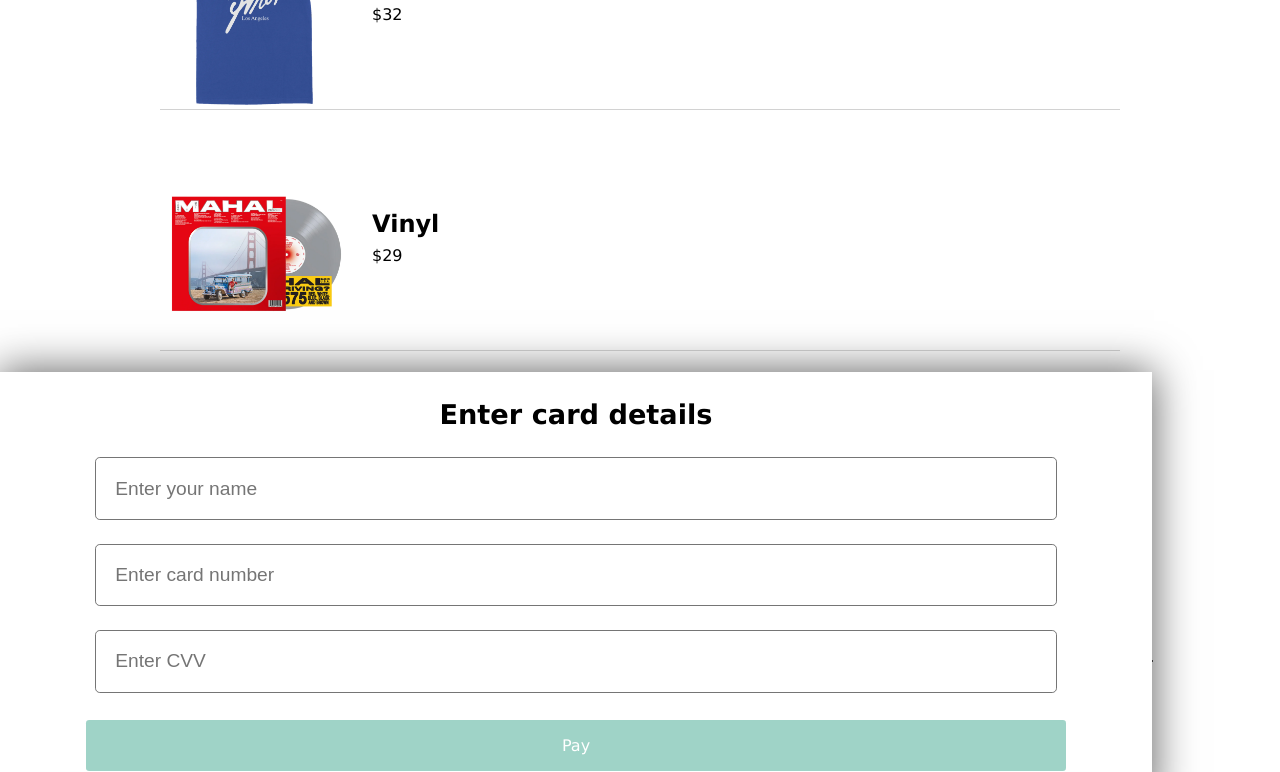
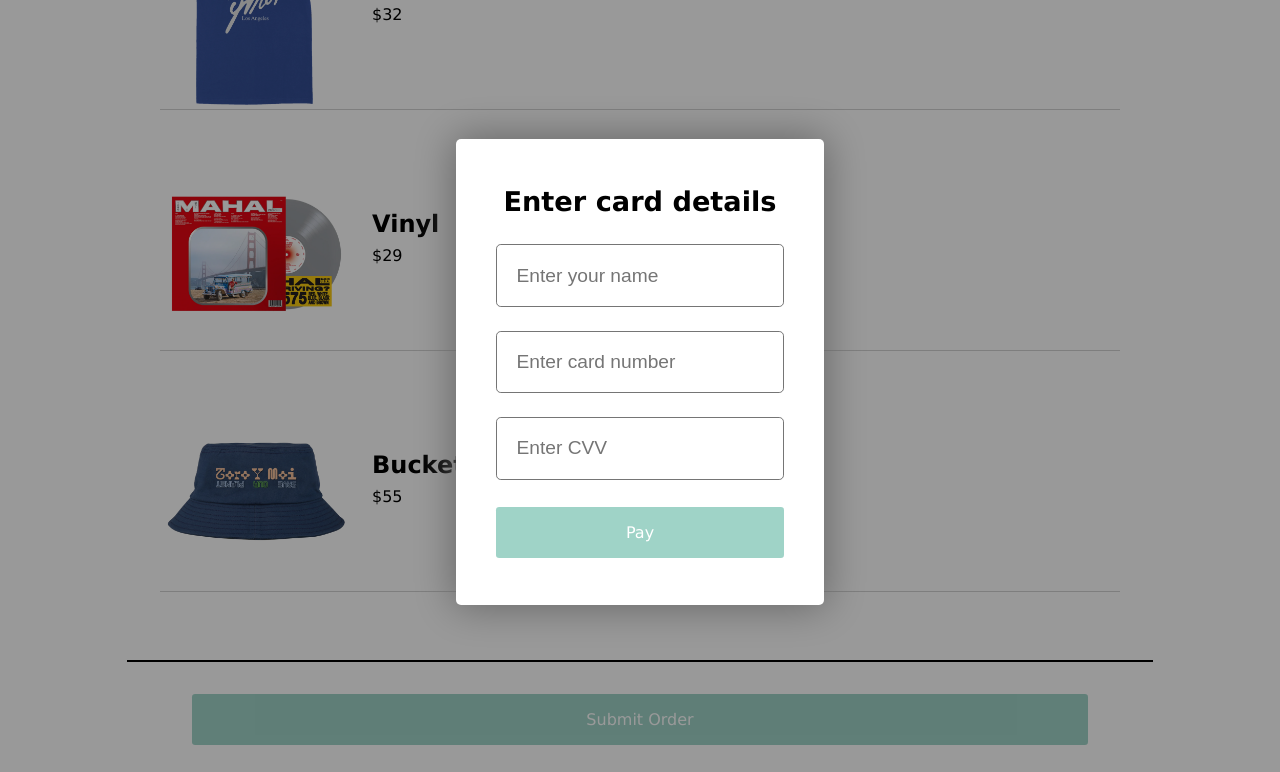
Before and after one commit to Rmaki27/Merch-Checkout-Page, a plain HTML site: page index.html in a window 1280 px wide. Both pictures are taken after a click on the button "Submit Order". Shown: the part 522-1294 px from the top of the page. Drawn offline with Linux system fonts and the light colour scheme.

Commit message:
Adjust modal styling

```diff
--- a/index.css
+++ b/index.css
@@ -11,7 +11,7 @@ body {
 
 .site-header {
   display: block;
-    font-family: 'Raleway';
+  font-family: "Raleway";
   text-align: center;
   margin: 1rem auto 1rem auto;
 }
@@ -23,9 +23,8 @@ body {
   flex-direction: row;
   justify-content: space-between;
   margin-bottom: 3rem;
-    border-bottom: 1px solid #D2D2D2;
+  border-bottom: 1px solid #d2d2d2;
 }
-
 
 .item-details {
   display: flex;
@@ -63,7 +62,6 @@ body {
   justify-content: center;
   align-items: flex-end;
 }
-
 
 .order-title {
   text-align: center;
@@ -122,33 +120,46 @@ body {
 }
 
 .pay-btn {
-    width: 85%;
+  width: 100%;
 }
 
 .modal {
+  z-index: 10;
+  display: flex;
   position: fixed;
+  width: 100%;
+  height: 100%;
+  top: 0;
+  left: 0;
+  background-color: rgba(0, 0, 0, 0.4);
+  justify-content: center;
+  align-items: center;
+  /* position: fixed;
   top: 50%;
   bottom: 0;
   right: 50%;
   left: 0;
-    width: 90%;
+  width: 200%;
   height: 430px;
+  */
+}
+
+.modal-content {
   font-family: Verdana, Inter, sans-serif;
   font-weight: bold;
   background-color: white;
+  border-radius: 5px;
   box-shadow: 0px 0px 40px 2px #666;
+  padding: 20px 40px;
   color: black;
-
 }
 
 .modal-input {
   display: block;
-    margin: auto;
-    /* width: ; */
-    /* margin-bottom: 1rem; */
-    width: 80%;
+  width: 100%;
   margin: 1rem auto 1.5rem auto;
   padding: 1.2rem;
+  box-sizing: border-box;
   font-size: 1.2rem;
   border: 1.7px solid #757575;
   border-radius: 0.3rem;
--- a/index.html
+++ b/index.html
@@ -1,47 +1,63 @@
 <!DOCTYPE html>
 <html lang="en">
-
-<head>
-    <meta charset="UTF-8">
-    <meta http-equiv="X-UA-Compatible" content="IE=edge">
-    <meta name="viewport" content="width=device-width, initial-scale=1.0">
+  <head>
+    <meta charset="UTF-8" />
+    <meta http-equiv="X-UA-Compatible" content="IE=edge" />
+    <meta name="viewport" content="width=device-width, initial-scale=1.0" />
     <title>Merch Checkout Page</title>
     <!-- ICONS -->
-    <link href='https://unpkg.com/css.gg@2.0.0/icons/css/add.css' rel='stylesheet'>
+    <link
+      href="https://unpkg.com/css.gg@2.0.0/icons/css/add.css"
+      rel="stylesheet"
+    />
     <!-- CSS -->
-    <link rel="stylesheet" href="/index.css">
+    <link rel="stylesheet" href="/index.css" />
     <!-- GOOGLE FONTS -->
-    <link rel="preconnect" href="https://fonts.googleapis.com">
-    <link rel="preconnect" href="https://fonts.gstatic.com" crossorigin>
-    <link href="https://fonts.googleapis.com/css2?family=Raleway:wght@100;300;400&display=swap" rel="stylesheet">
+    <link rel="preconnect" href="https://fonts.googleapis.com" />
+    <link rel="preconnect" href="https://fonts.gstatic.com" crossorigin />
+    <link
+      href="https://fonts.googleapis.com/css2?family=Raleway:wght@100;300;400&display=swap"
+      rel="stylesheet"
+    />
+  </head>
 
-</head>
-
-<body>
-    <img src="./images/toro-logo.jpg" alt="toro y moi logo" class="logo">
+  <body>
+    <img src="./images/toro-logo.jpg" alt="toro y moi logo" class="logo" />
     <h1 class="site-header">Merch Store</h1>
 
-    <div class="items" id="items">
+    <div class="items" id="items"></div>
 
-    </div>
-
-    <div class="cart" id="cart">
-
-    </div>
+    <div class="cart" id="cart"></div>
 
     <div class="modal hidden" id="modal">
+      <div class="modal-content">
         <p class="modal-title">Enter card details</p>
         <form>
-            <input class="modal-input" type="text" name="name" id="name" placeholder="Enter your name">
-            <input class="modal-input" type="number" name="credit card number" placeholder="Enter card number">
-            <input class="modal-input" type="number" name="cvv" placeholder="Enter CVV">
+          <input
+            class="modal-input"
+            type="text"
+            name="name"
+            id="name"
+            placeholder="Enter your name"
+          />
+          <input
+            class="modal-input"
+            type="text"
+            name="credit card number"
+            placeholder="Enter card number"
+          />
+          <input
+            class="modal-input"
+            type="text"
+            name="cvv"
+            placeholder="Enter CVV"
+          />
         </form>
         <button class="btn pay-btn" id="pay-btn">Pay</button>
+      </div>
     </div>
-
     <button class="btn submit-btn" id="submit-btn">Submit Order</button>
 
     <script src="/index.js" type="module"></script>
-</body>
-
+  </body>
 </html>
```
Also changed, not shown: index.js (line endings or trailing spaces). Lines whose indentation alone changed are shown as unchanged.
